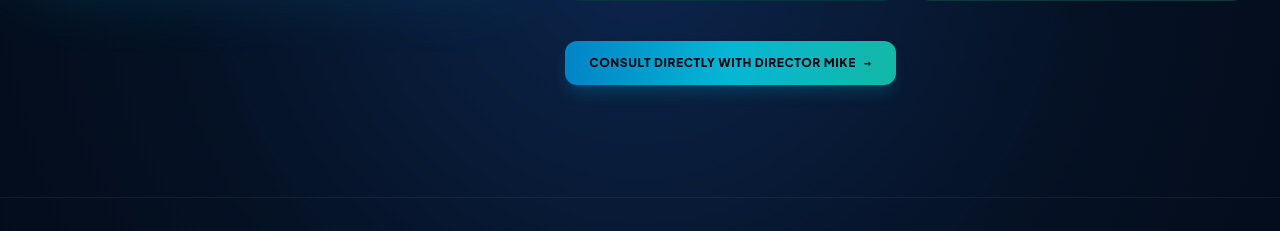
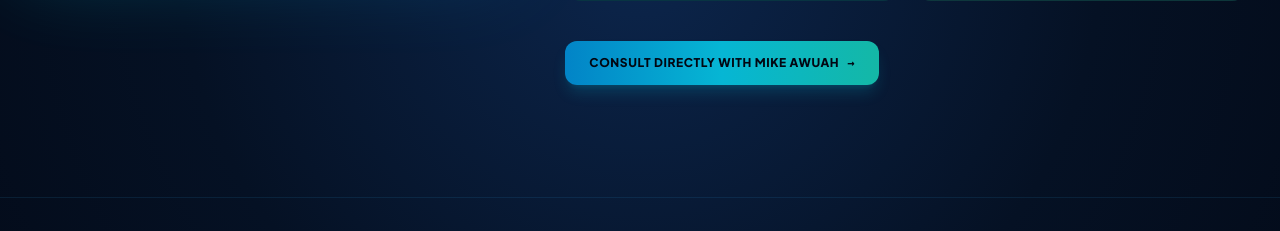
Before and after one commit to Wolfgh12/pfsite, a Django app: page /about/ in a window 1280 px wide. Shown: the part 1652-1883 px from the top of the page. Run offline with Django 5.2, Linux system fonts and the light colour scheme; parts of the project's set-up code (start-up, migrations or seed data) failed here and were passed over; some libraries are stand-ins or nearby versions.

Commit message:
feat: update about us template layout and content

```diff
--- a/templates/about.html
+++ b/templates/about.html
@@ -152,7 +152,7 @@
           <button type="button"
                   onclick="toggleMikeChat()"
                   class="px-6 py-3.5 rounded-xl bg-gradient-to-r from-sea-azure via-sea-cyan to-sea-teal text-sea-abyss font-black text-xs uppercase tracking-wider shadow-lg shadow-sea-cyan/20 hover:brightness-110 active:scale-95 transition-all cursor-pointer flex items-center space-x-2">
-            <span>Consult Directly with Director Mike</span>
+            <span>Consult Directly with Mike Awuah</span>
             <span class="font-mono text-xs">&rarr;</span>
           </button>
         </div>
```
